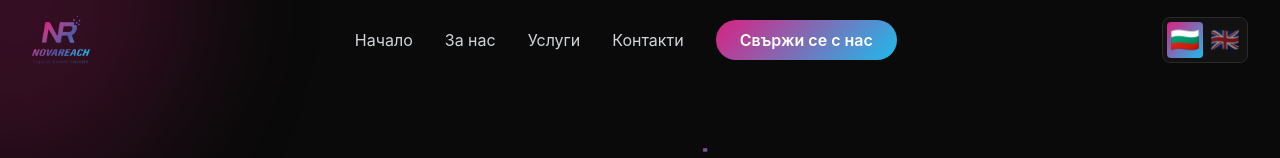
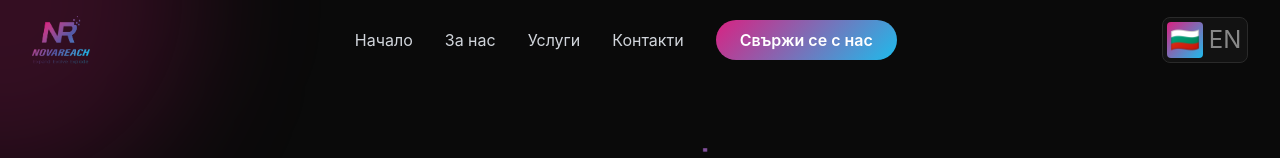
Before and after one commit to smiliev/nova-reach-bg, a React (Vite) app: page / in a window 1280 px wide. Shown: the top 158 px of the page. Built offline with nearby package versions, Linux system fonts and the light colour scheme.

Commit message:
Update LanguageSwitcher.jsx

```diff
--- a/src/components/LanguageSwitcher.jsx
+++ b/src/components/LanguageSwitcher.jsx
@@ -34,7 +34,7 @@ const LanguageSwitcher = () => {
         whileTap={{ scale: 0.95 }}
         title="English"
       >
-        🇬🇧
+      EN
       </motion.button>
     </div>
   )
```
